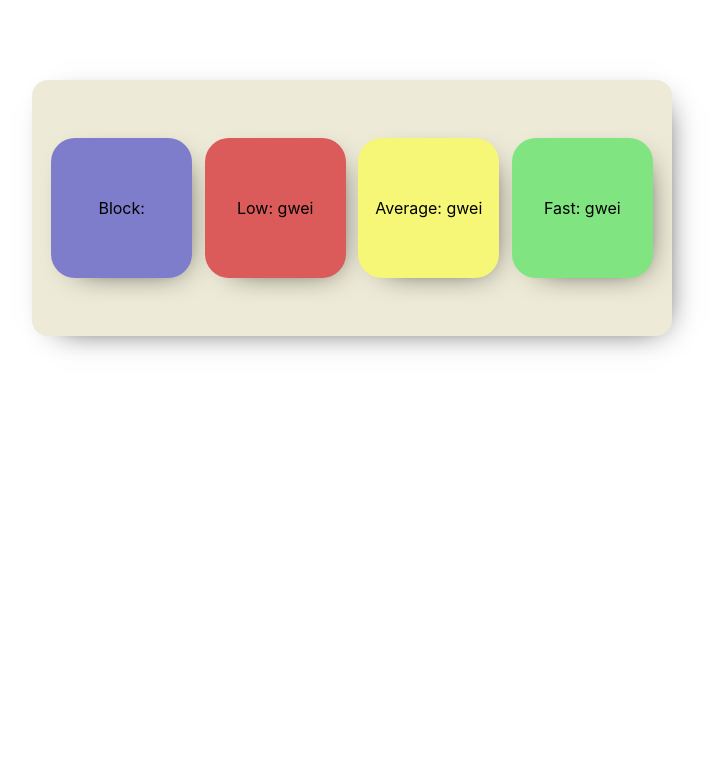
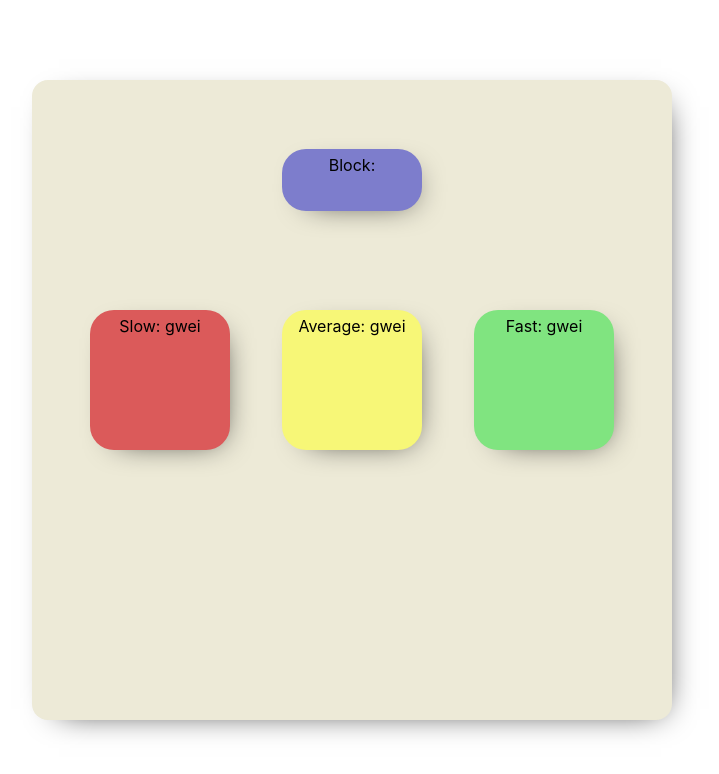
Before and after one commit to wormholecowboy/ethgas, a React (Create React App) app: page / in a window 1280 px wide. Shown: the top 774 px of the page, without its empty margins (288-1007 px from the left). Built offline with nearby package versions, Linux system fonts and the light colour scheme; no server answers.

Commit message:
added grid

```diff
--- a/src/App.css
+++ b/src/App.css
@@ -40,9 +40,6 @@
 .infoTile {
   width: 10vw;
   height: 10vw;
-  display: flex;
-  justify-content: center;
-  align-items: center;
   box-shadow: 0.5em 0.5em 2em -1.2em;
   margin: 0.5vw 0.5vw;
   padding: 0.5vw 0.5vw;
@@ -53,25 +50,38 @@
 #divStyle1 {
   background-color: rgb(125, 125, 204);
   color: rgb(1, 1, 1);
+  height: 50px;
+  width: minmax(200px, 10vw);
+  margin: auto;
+  grid-column: 1 / 4;
+  grid-row: 1 / 2;
 }
 #divStyle2 {
   background-color: rgb(219, 90, 90);
+  grid-column: 1 / 2;
+  grid-row: 2 / 3;
 }
 #divStyle3 {
   background-color: rgb(247, 247, 119);
+  grid-column: 2 / 3;
+  grid-row: 2 / 3;
 }
 #divStyle4 {
   background-color: rgb(128, 228, 128);
+  grid-column: 3 / 4;
+  grid-row: 2 / 3;
 }
 
 #mainDiv {
   width: 50vw;
-  height: 20vw;
+  height: 50vw;
   margin: 10vh auto;
-  display: flex;
+  display: grid;
+  grid-template-columns: 30% 30% 30%;
+  grid-template-rows: 200px 200px;
+  justify-items: center;
   justify-content: center;
   align-items: center;
-  flex-wrap: wrap;
   background-color: rgb(237, 234, 215);
   border-radius: 1em;
   box-shadow: 0.5em 0.5em 2em -1.2em;
--- a/src/App.js
+++ b/src/App.js
@@ -41,7 +41,7 @@ function App() {
         Block: {gas.LastBlock}
       </div>
       <div id="divStyle2" class="infoTile">
-        Low: {gas.SafeGasPrice} gwei
+        Slow: {gas.SafeGasPrice} gwei
       </div>
       <div id="divStyle3" class="infoTile">
         Average: {gas.ProposeGasPrice} gwei
```
